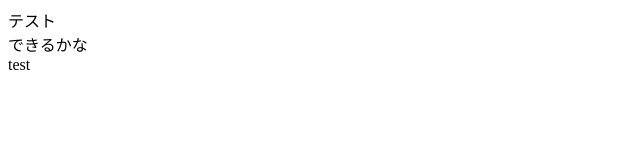
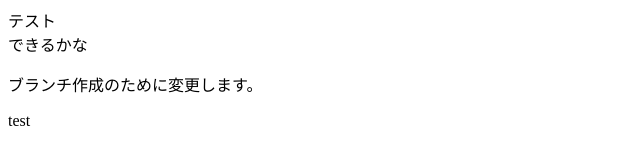
Before and after one commit to asakosone/try, a plain HTML site: page index.html in a window 1280 px wide. Shown: the whole page, without its empty margins (0-640 px from the left). Drawn offline with Linux system fonts and the light colour scheme.

Commit message:
ブランチのために変更

```diff
--- a/index.html
+++ b/index.html
@@ -8,7 +8,9 @@
 </head>
 <body>
   <header>テスト</header>
-  <main>できるかな</main>
+  <main>できるかな
+    <p>ブランチ作成のために変更します。</p>
+  </main>
   <footer>test</footer>
 </body>
 </html>
```
